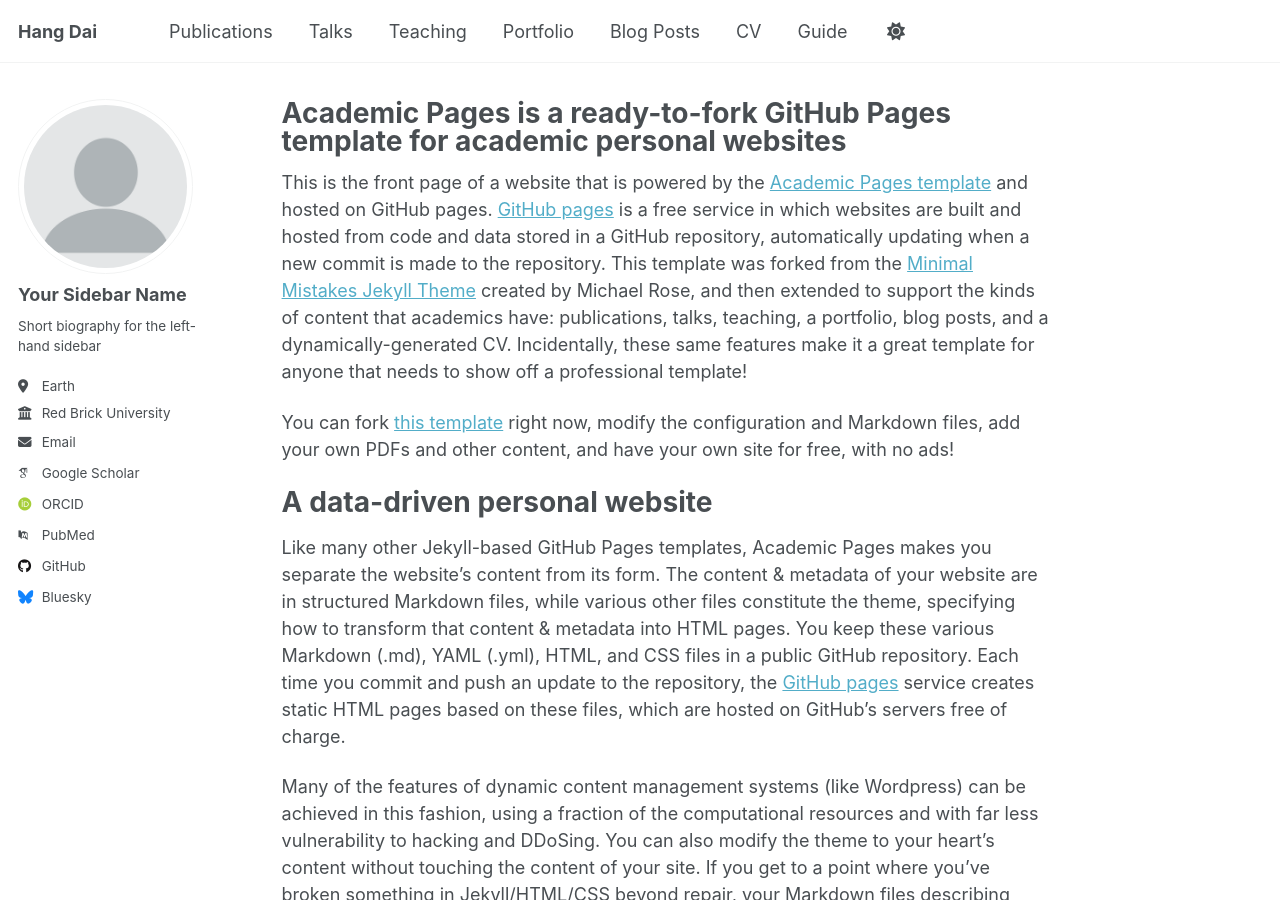
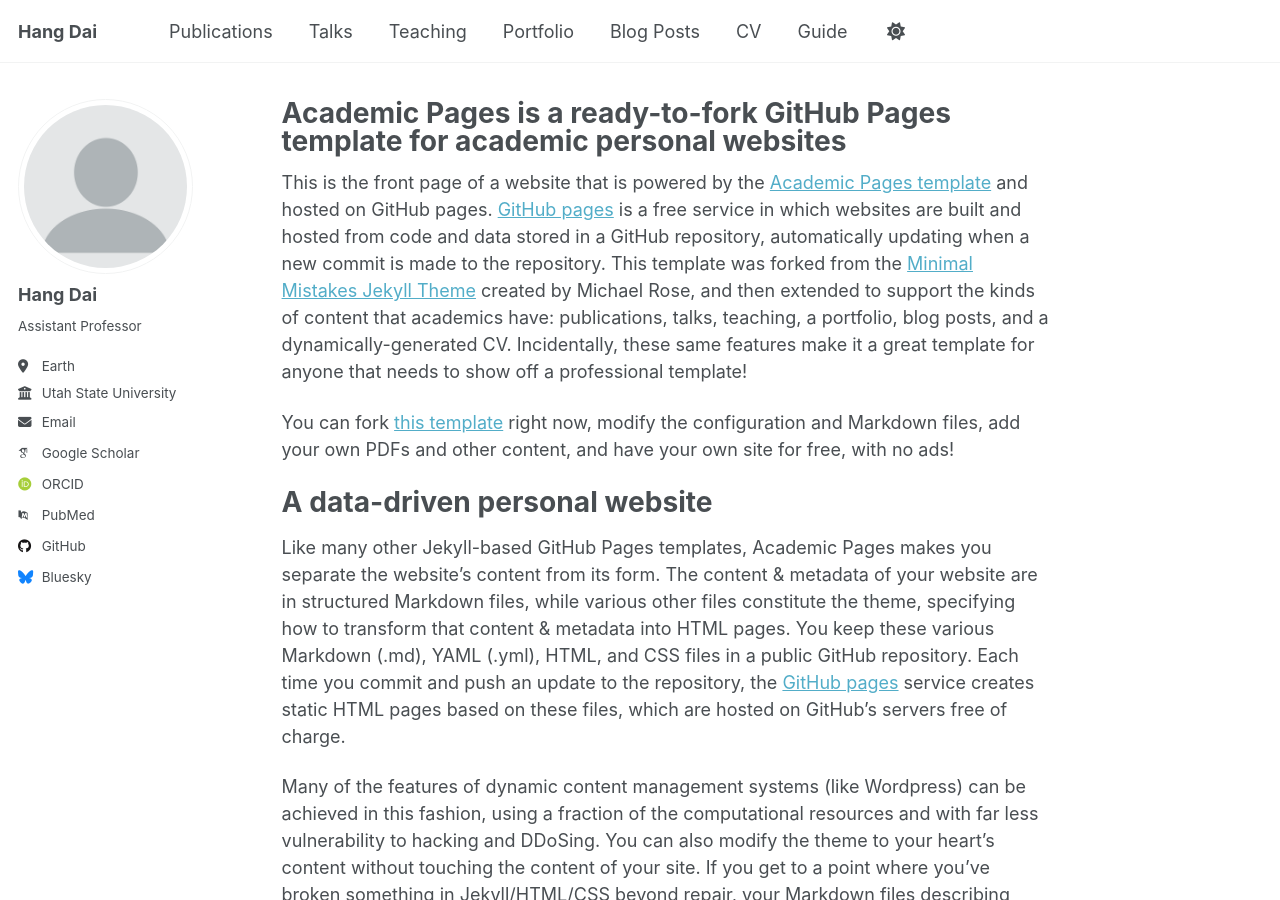
Before and after one commit to hdai-lab/hdai-lab.github.io, a Jekyll site: the page built from _pages/about.md, in a window 1280 px wide and 900 px high. Built offline with Jekyll 4.4.1, drawn with Linux system fonts in a browser that asks for light colours; some web fonts are replaced; a script that is not in the unit is left out.

Commit message:
Update _config.yml

```diff
--- a/_config.yml
+++ b/_config.yml
@@ -23,11 +23,11 @@ repository               : "hdai-lab/hdai-lab.github.io"
 author:
   # Biographic information
   avatar           : "profile.png"
-  name             : "Your Sidebar Name"
+  name             : "Hang Dai"
   pronouns         : # example: "she/her"
-  bio              : "Short biography for the left-hand sidebar"
+  bio              : "Assistant Professor"
   location         : "Earth"
-  employer         : "Red Brick University"
+  employer         : "Utah State University"
   uri              : # URL
   email            : "none@example.org"
 
```
